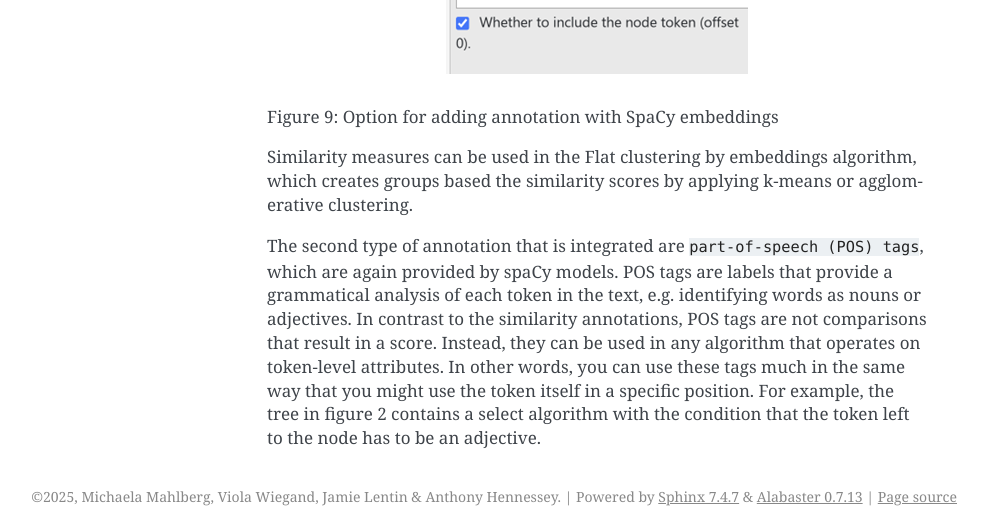
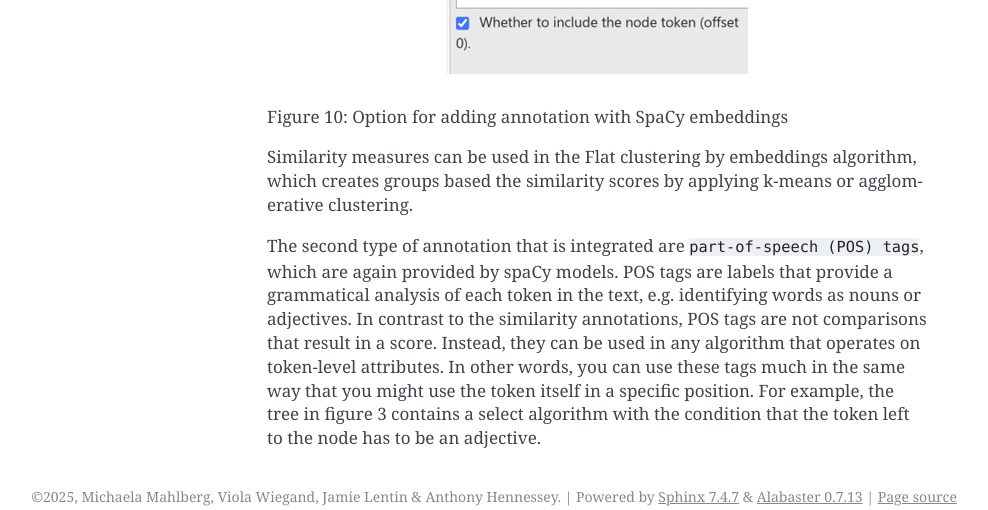
Before and after one commit to mahlberg-lab/clic, a Sphinx documentation site: the page built from docs/clicanalysis/flexiconc.rst, in a window 1280 px wide and 900 px high, scrolled down 8412 px. Shown: the part 364-874 px from the top of the window, without its empty margins (153-1141 px from the left). Built offline with Sphinx 7.4.7, drawn with Linux system fonts in a browser that asks for light colours; pages that are not in the unit, such as notebooks, are missing from menus; the version number could not be read and is left out; some of the changed text lies outside the part shown.

Commit message:
Update flexiconc.rst
fix figure numbers

```diff
--- a/docs/clicanalysis/flexiconc.rst
+++ b/docs/clicanalysis/flexiconc.rst
@@ -123,7 +123,7 @@ By default, your analysis has one branch, which is started when you run the quer
    :alt: Flexiconc analysis tree
    :align: center
 
-Figure 2: Analysis tree
+Figure 3: Analysis tree
 
 
 In this example, we started from the concordance shown in the initial query, which contains 1,5 75 lines. We applied a **random sort** – which is an arrangement node (in that it changes the order of lines). From there, the analysis branched off in two directions:
@@ -156,7 +156,7 @@ You can ``load`` this file back into FlexiConc to recreate your analysis at any
 Adding algorithms
 ------------------
 
-When you are on a branch, clicking on the ``add algorithm`` button shows all available algorithms. You can scroll down or use the search bar to type an algorithm name. The menu is shown in Figure 4.
+When you are on a branch, clicking on the ``add algorithm`` button shows all available algorithms. You can scroll down or use the search bar to type an algorithm name. The menu is shown in Figure 5.
 
 .. flexiclic_algo:
 
@@ -240,10 +240,10 @@ Each of these similarity measures offers a range of settings to specify how the
    :alt: Flexiconc annotation: SpaCy embeddings
    :align: center
 
-Figure 9: Option for adding annotation with SpaCy embeddings
+Figure 10: Option for adding annotation with SpaCy embeddings
 
 Similarity measures can be used in the Flat clustering by embeddings algorithm, which creates groups based the similarity scores by applying k-means or agglomerative clustering.
 
 
 
-The second type of annotation that is integrated are ``part-of-speech (POS) tags``, which are again provided by spaCy models. POS tags are labels that provide a grammatical analysis of each token in the text, e.g. identifying words as nouns or adjectives. In contrast to the similarity annotations, POS tags are not comparisons that result in a score. Instead, they can be used in any algorithm that operates on token-level attributes. In other words, you can use these tags much in the same way that you might use the token itself in a specific position. For example, the tree in figure 2 contains a select algorithm with the condition that the token left to the node has to be an adjective.
+The second type of annotation that is integrated are ``part-of-speech (POS) tags``, which are again provided by spaCy models. POS tags are labels that provide a grammatical analysis of each token in the text, e.g. identifying words as nouns or adjectives. In contrast to the similarity annotations, POS tags are not comparisons that result in a score. Instead, they can be used in any algorithm that operates on token-level attributes. In other words, you can use these tags much in the same way that you might use the token itself in a specific position. For example, the tree in figure 3 contains a select algorithm with the condition that the token left to the node has to be an adjective.
```
Also changed, not shown: other parts of docs/clicanalysis/flexiconc.rst (+11 -11 lines).
